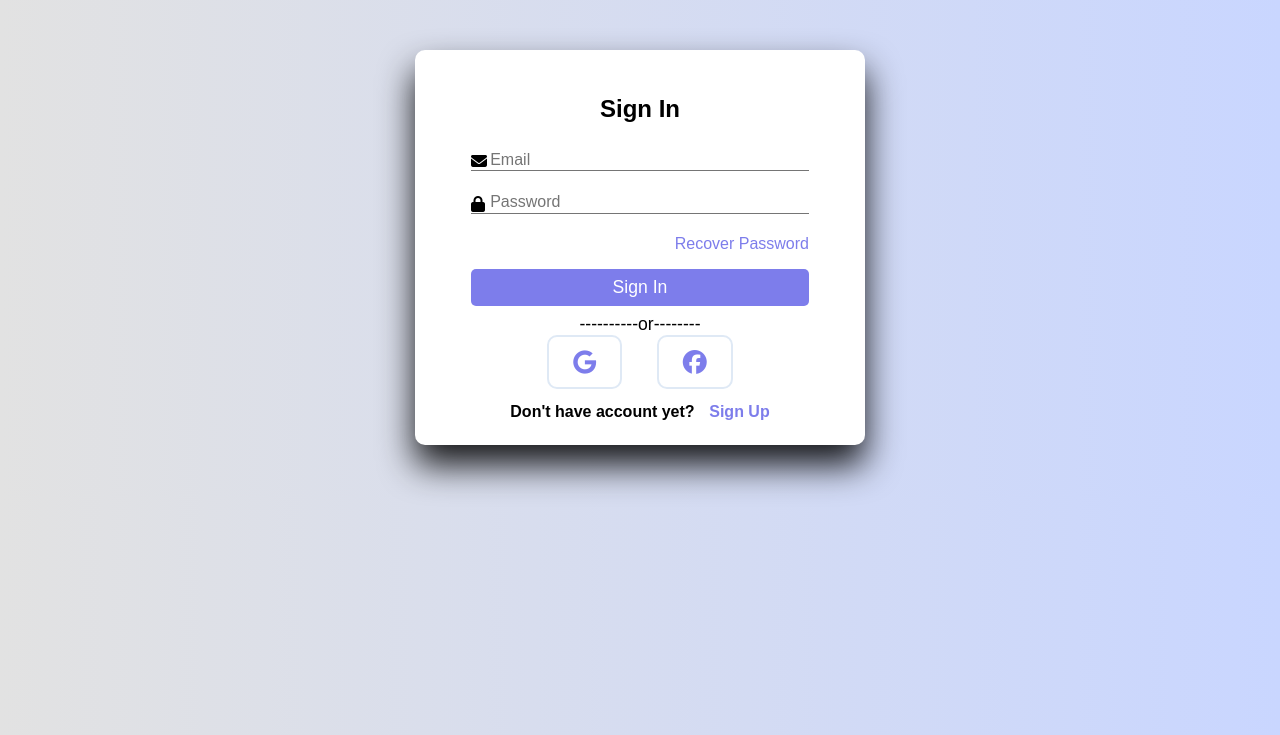
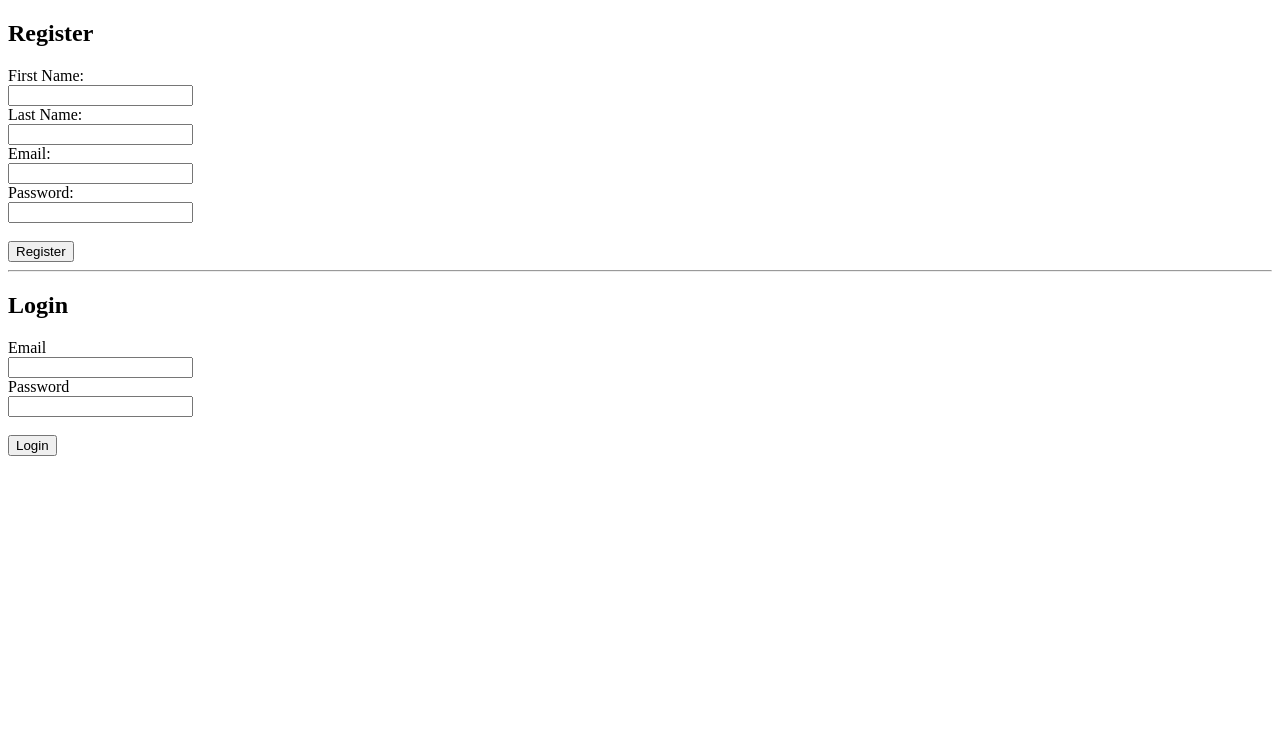
Before and after one commit to Dioniii/SavingsTracker, a PHP site: page / in a window 1280 px wide. Shown: the top 735 px of the page. Run offline with PHP 8.4, Linux system fonts and the light colour scheme.

Commit message:
Login Register
Removed all files created login register from scratch, currently login and register dont hash passwords

```diff
--- a/connect.php
+++ b/connect.php
@@ -1,16 +1,17 @@
 <?php
 
-$host = "localhost";
-$user = "root";
-$pass = "";
-$db = "savingstracker";
+$db_server = "localhost";
 
-// Create a connection
-$conn = new mysqli($host, $user, $pass, $db);
+$db_user = "root";
 
-// Check the connection
-if ($conn->connect_error) {
-    die("Failed to connect to DB: " . $conn->connect_error);
+$db_pass = "";
+
+$db_name = "savingstracker";
+
+$conn = "";
+try {
+    $conn = mysqli_connect($db_server, $db_user, $db_pass, $db_name);
+} catch (mysqli_sql_exception) {
+
+    echo "Could not connect";
 }
-
-// Connection is successful; no need to output anything.
--- a/index.php
+++ b/index.php
@@ -1,84 +1,97 @@
+<?php
+include('connect.php');
+?>
 <!DOCTYPE html>
 <html lang="en">
 
 <head>
     <meta charset="UTF-8">
     <meta name="viewport" content="width=device-width, initial-scale=1.0">
-    <title>Register & Login</title>
-    <link rel="stylesheet" href="https://cdnjs.cloudflare.com/ajax/libs/font-awesome/6.5.1/css/all.min.css">
-    <link rel="stylesheet" href="style.css">
+    <title>Document</title>
 </head>
 
 <body>
-    <div class="container" id="signup" style="display:none;">
-        <h1 class="form-title">Register</h1>
-        <form method="post" action="register.php">
-            <div class="input-group">
-                <i class="fas fa-user"></i>
-                <input type="text" name="fName" id="fName" placeholder="First Name" required>
-                <label for="fname">First Name</label>
-            </div>
-            <div class="input-group">
-                <i class="fas fa-user"></i>
-                <input type="text" name="lName" id="lName" placeholder="Last Name" required>
-                <label for="lName">Last Name</label>
-            </div>
-            <div class="input-group">
-                <i class="fas fa-envelope"></i>
-                <input type="email" name="email" id="email" placeholder="Email" required>
-                <label for="email">Email</label>
-            </div>
-            <div class="input-group">
-                <i class="fas fa-lock"></i>
-                <input type="password" name="password" id="password" placeholder="Password" required>
-                <label for="password">Password</label>
-            </div>
-            <input type="submit" class="btn" value="Sign Up" name="signUp">
-        </form>
-        <p class="or">
-            ----------or--------
-        </p>
-        <div class="icons">
-            <i class="fab fa-google"></i>
-            <i class="fab fa-facebook"></i>
-        </div>
-        <div class="links">
-            <p>Already Have Account ?</p>
-            <button id="signInButton">Sign In</button>
-        </div>
-    </div>
-
-    <div class="container" id="signIn">
-        <h1 class="form-title">Sign In</h1>
-        <form method="post" action="register.php">
-            <div class="input-group">
-                <i class="fas fa-envelope"></i>
-                <input type="email" name="email" id="email" placeholder="Email" required>
-                <label for="email">Email</label>
-            </div>
-            <div class="input-group">
-                <i class="fas fa-lock"></i>
-                <input type="password" name="password" id="password" placeholder="Password" required>
-                <label for="password">Password</label>
-            </div>
-            <p class="recover">
-                <a href="#">Recover Password</a>
-            </p>
-            <input type="submit" class="btn" value="Sign In" name="signIn">
-        </form>
-        <p class="or">
-            ----------or--------
-        </p>
-        <div class="icons">
-            <i class="fab fa-google"></i>
-            <i class="fab fa-facebook"></i>
-        </div>
-        <div class="links">
-            <p>Don't have account yet?</p>
-            <button id="signUpButton">Sign Up</button>
-        </div>
-    </div>
-    <script src="script.js"></script>
+    <form action="index.php" method="post">
+        <h2>Register</h2>
+        <label for="">First Name:</label> <br>
+        <input type="text" name="firstName"><br>
+        <label for="">Last Name:</label><br>
+        <input type="text" name="lastName"><br>
+        <label for="">Email:</label><br>
+        <input type="text" name="email"><br>
+        <label for="">Password:</label><br>
+        <input type="password" name="password"><br> <br>
+        <input type="submit" name="Registersubmit" value="Register">
+    </form>
+    <hr>
+    <form action="index.php" method="post">
+        <h2>Login</h2>
+        <label for="">Email</label> <br>
+        <input type="text" name="loginemail"><br>
+        <label for="">Password</label> <br>
+        <input type="password" name="loginPassword"><br> <br>
+        <input type="submit" name="Loginsubmit" value="Login">
+    </form>
 </body>
 
 </html>
+<?php
+
+if ($_SERVER["REQUEST_METHOD"] == "POST") {
+
+    if (isset($_POST["Loginsubmit"])) {
+        $email = filter_input(INPUT_POST, "loginemail", FILTER_SANITIZE_EMAIL);
+        $password = filter_input(INPUT_POST, "loginPassword", FILTER_SANITIZE_SPECIAL_CHARS);
+
+        if (empty($email)) {
+            echo "Enter email";
+        } elseif (empty($password)) {
+            echo "Password needed";
+        } else {
+            $sql = "SELECT * FROM users WHERE email = '$email'";
+            $result = mysqli_query($conn, $sql);
+
+            if ($row = mysqli_fetch_assoc($result)) {
+                echo "Entered password: '" . $password . "'<br>";
+                echo "Stored password: '" . $row['password'] . "'<br>";
+
+                // Compare plain text passwords
+                if ($password == $row['password']) {
+                    echo "Login successful! Welcome, " . $row['firstName'] . " " . $row['lastName'] . ".";
+                } else {
+                    echo "Invalid password. Please try again.";
+                }
+            } else {
+                echo "No user found with this email.";
+            }
+        }
+    }
+
+
+    if (isset($_POST["Registersubmit"])) {
+        $firstName = filter_input(INPUT_POST, "firstName", FILTER_SANITIZE_SPECIAL_CHARS);
+        $lastName = filter_input(INPUT_POST, "lastName", FILTER_SANITIZE_SPECIAL_CHARS);
+        $email = filter_input(INPUT_POST, "email", FILTER_SANITIZE_EMAIL);
+        $password = filter_input(INPUT_POST, "password", FILTER_SANITIZE_SPECIAL_CHARS);
+
+        if (empty($firstName)) {
+            echo "Please enter name";
+        } elseif (empty($lastName)) {
+            echo "Please enter lastname";
+        } elseif (empty($email)) {
+            echo "Please enter email";
+        } elseif (empty($password)) {
+            echo "Please enter password";
+        } else {
+            // Store password as plain text (not secure, for testing only)
+            $sql = "INSERT INTO users (firstName, lastName, email, password)
+                    VALUES('$firstName','$lastName','$email','$password')";
+
+            mysqli_query($conn, $sql);
+            echo "Registered successfully";
+        }
+    }
+}
+
+mysqli_close($conn);
+?>
--- a/logout.php
+++ /dev/null
@@ -1,3 +0,0 @@
-<?php
-session_destroy();
-header("location: index.php");
--- a/script.js
+++ /dev/null
@@ -1,13 +0,0 @@
-const signUpButton=document.getElementById('signUpButton');
-const signInButton=document.getElementById('signInButton');
-const signInForm=document.getElementById('signIn');
-const signUpForm=document.getElementById('signup');
-
-signUpButton.addEventListener('click',function(){
-    signInForm.style.display="none";
-    signUpForm.style.display="block";
-})
-signInButton.addEventListener('click', function(){
-    signInForm.style.display="block";
-    signUpForm.style.display="none";
-})
--- a/style.css
+++ /dev/null
@@ -1,137 +0,0 @@
-*{
-    margin:0;
-    padding:0;
-    box-sizing:border-box;
-    font-family:"poppins",sans-serif;
-}
-body{
-    background-color: #c9d6ff;
-    background:linear-gradient(to right,#e2e2e2,#c9d6ff);
-}
-.container{
-    background:#fff;
-    width:450px;
-    padding:1.5rem;
-    margin:50px auto;
-    border-radius:10px;
-    box-shadow:0 20px 35px rgba(0,0,1,0.9);
-}
-form{
-    margin:0 2rem;
-}
-.form-title{
-    font-size:1.5rem;
-    font-weight:bold;
-    text-align:center;
-    padding:1.3rem;
-    margin-bottom:0.4rem;
-}
-input{
-    color:inherit;
-    width:100%;
-    background-color:transparent;
-    border:none;
-    border-bottom:1px solid #757575;
-    padding-left:1.5rem;
-    font-size:15px;
-}
-.input-group{
-    padding:1% 0;
-    position:relative;
-
-}
-.input-group i{
-    position:absolute;
-    color:black;
-}
-input:focus{
-    background-color: transparent;
-    outline:transparent;
-    border-bottom:2px solid hsl(327,90%,28%);
-}
-input::placeholder{
-    color:transparent;
-}
-label{
-    color:#757575;
-    position:relative;
-    left:1.2em;
-    top:-1.3em;
-    cursor:auto;
-    transition:0.3s ease all;
-}
-input:focus~label,input:not(:placeholder-shown)~label{
-    top:-3em;
-    color:hsl(327,90%,28%);
-    font-size:15px;
-}
-.recover{
-    text-align:right;
-    font-size:1rem;
-    margin-bottom:1rem;
-
-}
-.recover a{
-    text-decoration:none;
-    color:rgb(125,125,235);
-}
-.recover a:hover{
-    color:blue;
-    text-decoration:underline;
-}
-.btn{
-    font-size:1.1rem;
-    padding:8px 0;
-    border-radius:5px;
-    outline:none;
-    border:none;
-    width:100%;
-    background:rgb(125,125,235);
-    color:white;
-    cursor:pointer;
-    transition:0.9s;
-}
-.btn:hover{
-    background:#07001f;
-}
-.or{
-    font-size:1.1rem;
-    margin-top:0.5rem;
-    text-align:center;
-}
-.icons{
-    text-align:center;
-}
-.icons i{
-    color:rgb(125,125,235);
-    padding:0.8rem 1.5rem;
-    border-radius:10px;
-    font-size:1.5rem;
-    cursor:pointer;
-    border:2px solid #dfe9f5;
-    margin:0 15px;
-    transition:1s;
-}
-.icons i:hover{
-    background:#07001f;
-    font-size:1.6rem;
-    border:2px solid rgb(125,125,235);
-}
-.links{
-    display:flex;
-    justify-content:space-around;
-    padding:0 4rem;
-    margin-top:0.9rem;
-    font-weight:bold;
-}
-button{
-    color:rgb(125,125,235);
-    border:none;
-    background-color:transparent;
-    font-size:1rem;
-    font-weight:bold;
-}
-button:hover{
-    text-decoration:underline;
-    color:blue;
-}
```
Also changed, not shown: homepage.php (deleted, +0 -35 lines), index.html (deleted, +0 -41 lines), main.js (deleted, +0 -12 lines), register.php (deleted, +0 -69 lines).
